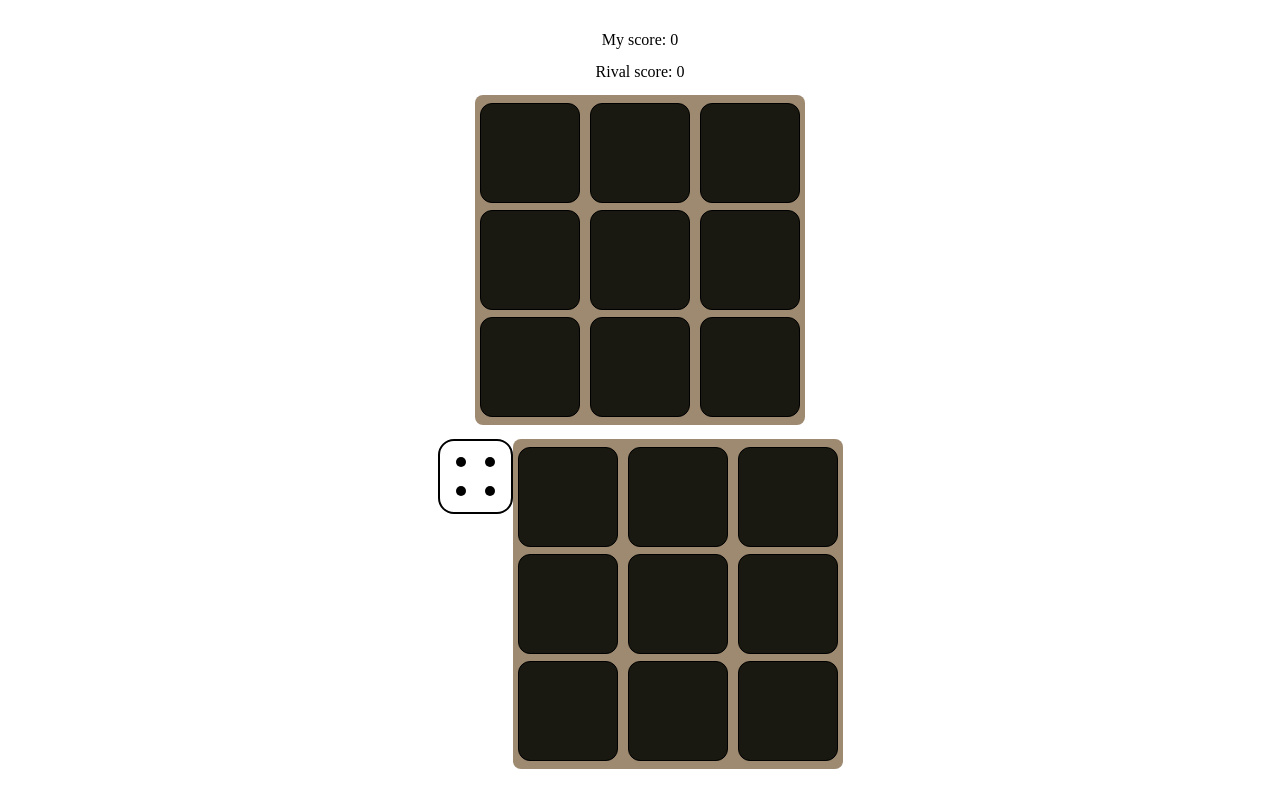
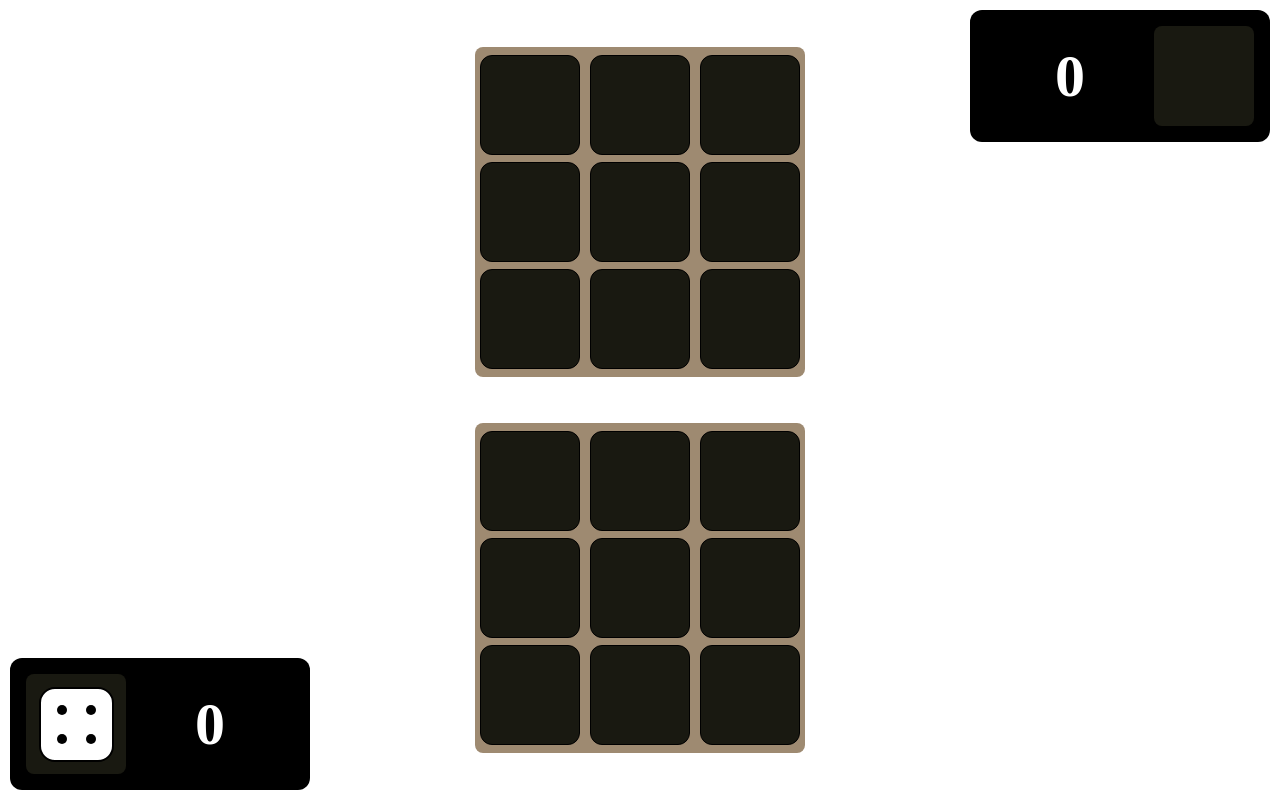
Before and after one commit to AlexanderSerhiienko/lamb-cult-dice, a React (Create React App) app: page / in a window 1280 px wide. Built offline with nearby package versions, Linux system fonts and the light colour scheme.

Commit message:
finish with main styling

```diff
--- a/src/components/Board/index.tsx
+++ b/src/components/Board/index.tsx
@@ -2,26 +2,38 @@ import { FC } from 'react'
 import { ColumnsFieldType, HandleMakeMoveType, MoveProps } from '../../utils'
 import { Column } from '../Column'
 import { Dice } from '../Dice'
-import { BoardWrapper, ColumnsFieldWrapper } from './styled'
+import {
+  BoardWrapper,
+  ColumnsFieldWrapper,
+  PlayerInfoWrapper,
+  Score,
+  ThrownDiceWrapper,
+} from './styled'
 
 interface BoardProps {
   mine?: boolean
   columns?: ColumnsFieldType
   handleMakeMove?: HandleMakeMoveType
-  thrownDice?: number
   move: MoveProps
+  score: number
 }
 
 export const Board: FC<BoardProps> = ({
   mine,
   columns,
   handleMakeMove,
-  thrownDice,
   move,
+  score,
 }) => {
   return (
     <BoardWrapper>
-      {move.mine === !!mine && <Dice quantity={move.thrownDice} />}
+      <PlayerInfoWrapper mine={mine}>
+        <ThrownDiceWrapper>
+          {move.mine === !!mine && <Dice quantity={move.thrownDice} />}
+        </ThrownDiceWrapper>
+        <Score>{score}</Score>
+      </PlayerInfoWrapper>
+
       <ColumnsFieldWrapper>
         {columns?.map((column, i) => (
           <Column
--- a/src/components/Board/styled.ts
+++ b/src/components/Board/styled.ts
@@ -1,4 +1,4 @@
-import styled from 'styled-components'
+import styled, { css } from 'styled-components'
 
 export const ColumnsFieldWrapper = styled.div`
   display: flex;
@@ -11,3 +11,40 @@ export const ColumnsFieldWrapper = styled.div`
 export const BoardWrapper = styled.div`
   display: flex;
 `
+
+export const ThrownDiceWrapper = styled.div`
+  width: 100px;
+  height: 100px;
+  display: flex;
+  align-items: center;
+  justify-content: center;
+  background: #191911;
+  border-radius: 8px;
+`
+
+export const PlayerInfoWrapper = styled.div<{ mine?: boolean }>`
+  display: flex;
+  width: 300px;
+  position: absolute;
+  background: black;
+  padding: 16px;
+  border-radius: 12px;
+  flex-direction: ${({ mine }) => (mine ? 'row' : 'row-reverse')};
+  ${(props) =>
+    props.mine
+      ? css`
+          bottom: 10px;
+          left: 10px;
+        `
+      : css`
+          top: 10px;
+          right: 10px;
+        `}
+`
+
+export const Score = styled.span`
+  font-size: 60px;
+  color: white;
+  font-weight: bold;
+  margin: auto;
+`
--- a/src/components/Column/styled.ts
+++ b/src/components/Column/styled.ts
@@ -6,6 +6,7 @@ export const ColumnWrapper = styled.div<{ mine?: boolean }>`
   flex-direction: column;
   justify-content: space-around;
   border: 5px solid transparent;
+  transition: 0.3s;
   border-radius: 8px;
   ${({ mine }) =>
     mine &&
--- a/src/components/Playground/index.tsx
+++ b/src/components/Playground/index.tsx
@@ -9,18 +9,18 @@ export const Playground: FC = () => {
 
   return (
     <PlaygroundWrapper>
-      <div>My score: {myScore}</div>
-      <div>Rival score: {rivalScore}</div>
       <Board
         handleMakeMove={handleMakeMove}
         columns={rivalColumns}
         move={move}
+        score={rivalScore}
       />
       <Board
         handleMakeMove={handleMakeMove}
         mine
         columns={myColumns}
         move={move}
+        score={myScore}
       />
     </PlaygroundWrapper>
   )
```
